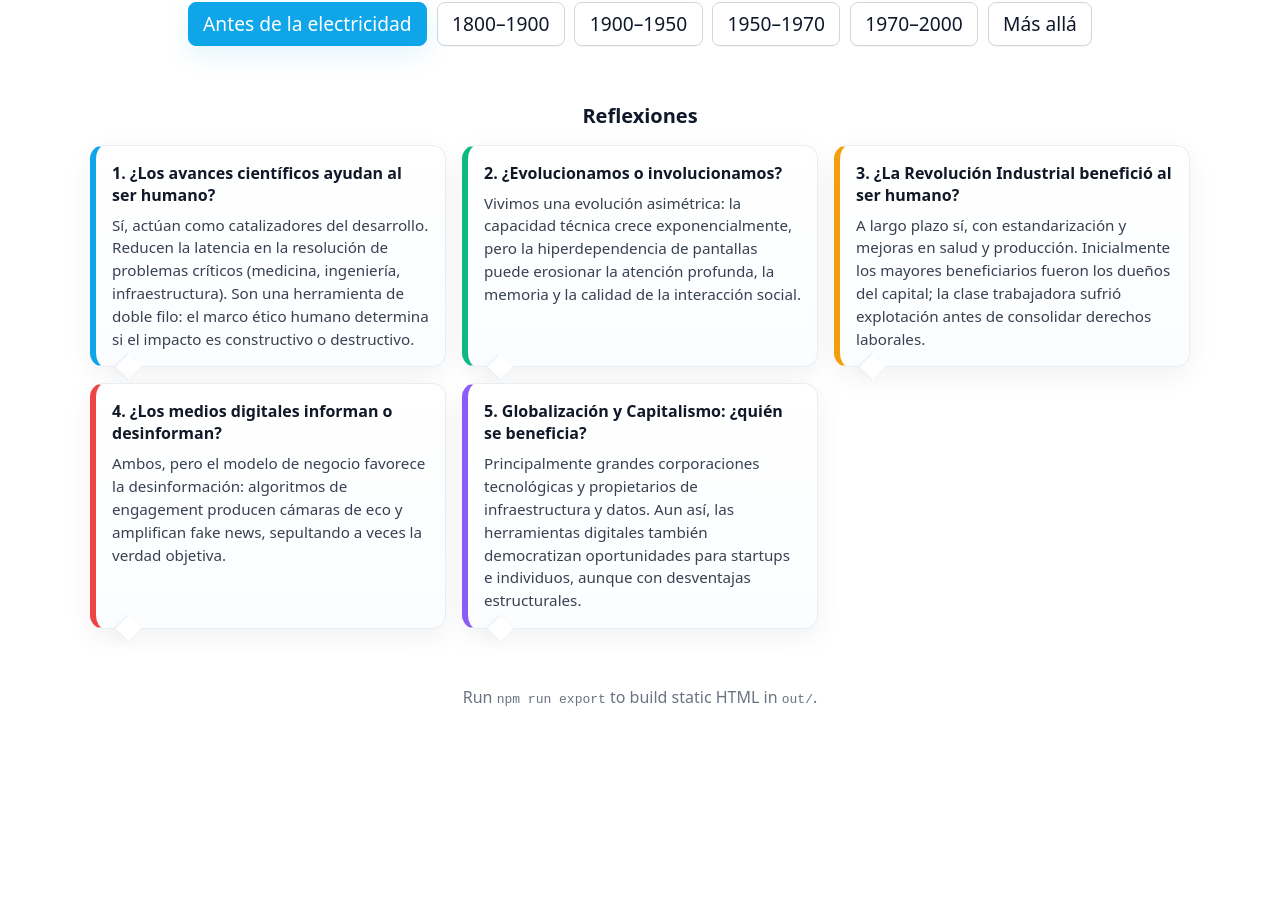
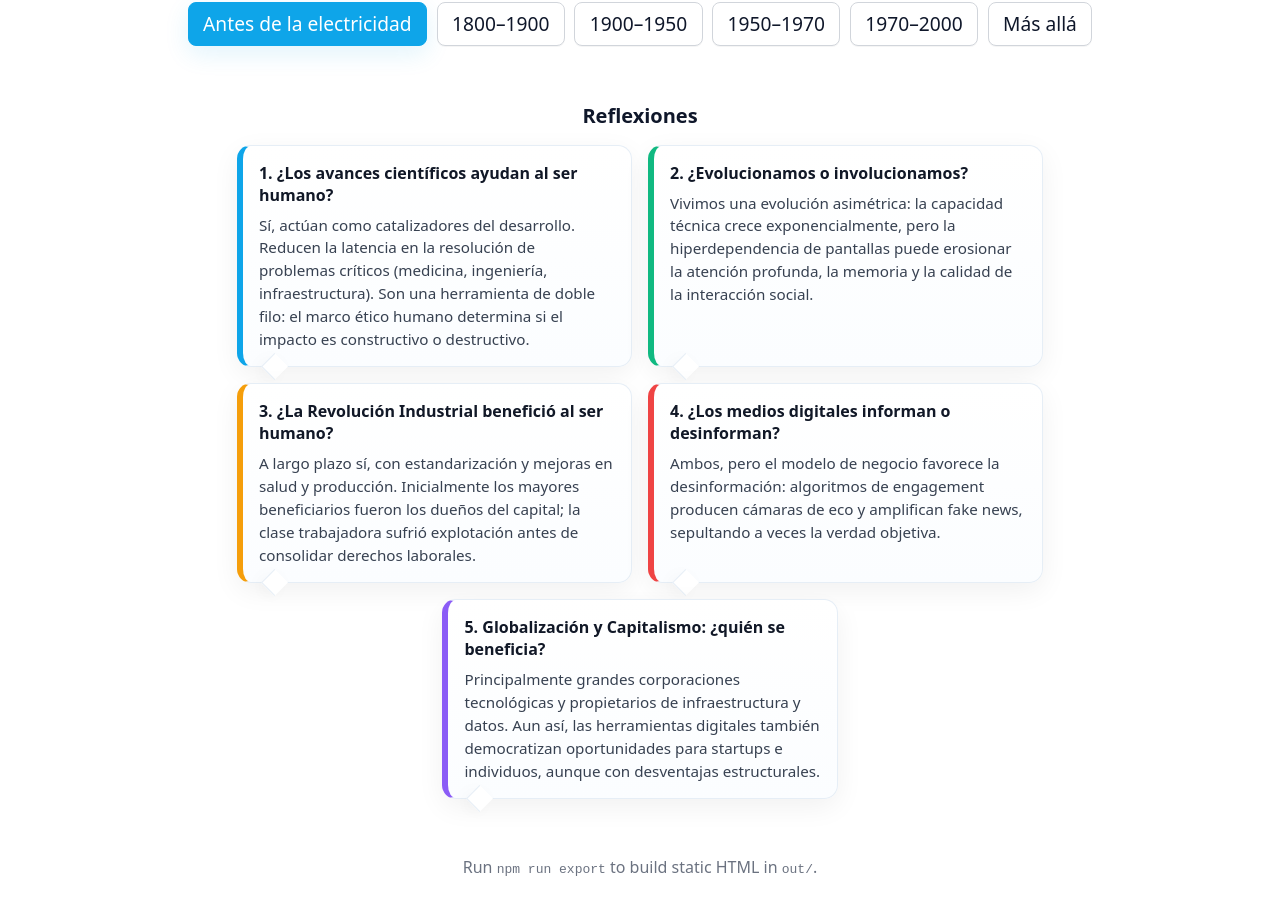
Before and after one commit to yirman/telecom-info-js, a Next.js app: page / in a window 1280 px wide. Shown: the part 1163-2078 px from the top of the page. Before the commit the page ends 1922 px from the top, so only its background shows below. Built offline with nearby package versions, Linux system fonts and the light colour scheme.

Commit message:
adding reflections

```diff
--- a/styles/globals.css
+++ b/styles/globals.css
@@ -23,8 +23,8 @@ main { font-family: system-ui, -apple-system, 'Segoe UI', Roboto, 'Helvetica Neu
 /* Insights / bubbles */
 .insights { max-width: 1100px; margin: 2.5rem auto; padding: 1rem; }
 .insights-title { text-align: center; margin: 0 0 1rem; font-size: 1.25rem; color: #0f172a; }
-.bubbles { display: grid; grid-template-columns: repeat(3, 1fr); gap: 1rem; }
-.bubble { background: linear-gradient(180deg,#ffffff,#fbfdff); border: 1px solid #e6eef6; padding: 1rem; border-radius: 14px; box-shadow: 0 8px 28px rgba(2,6,23,0.06); position: relative; }
+.bubbles { display: flex; flex-wrap: wrap; gap: 1rem; justify-content: center; align-items: stretch; }
+.bubble { background: linear-gradient(180deg,#ffffff,#fbfdff); border: 1px solid #e6eef6; padding: 1rem; border-radius: 14px; box-shadow: 0 8px 28px rgba(2,6,23,0.06); position: relative; flex: 0 1 calc(33.333% - 0.66rem); max-width: 360px; }
 .bubble h4 { margin: 0 0 0.5rem; font-size: 1rem; }
 .bubble p { margin: 0; color: #374151; font-size: 0.95rem; line-height: 1.5; }
 .bubble::after { content: ''; position: absolute; bottom: -10px; left: 22px; width: 18px; height: 18px; background: #ffffff; transform: rotate(45deg); border-left: 1px solid #e6eef6; border-bottom: 1px solid #e6eef6; box-shadow: 0 6px 18px rgba(2,6,23,0.04); }
@@ -37,11 +37,11 @@ main { font-family: system-ui, -apple-system, 'Segoe UI', Roboto, 'Helvetica Neu
 .bubbles .bubble:nth-child(5) { border-left: 6px solid #8b5cf6; }
 
 @media (max-width: 900px) {
-	.bubbles { grid-template-columns: repeat(2, 1fr); }
+	.bubble { flex: 0 1 calc(48% - 1rem); max-width: none; }
 }
 
 @media (max-width: 600px) {
-	.bubbles { grid-template-columns: 1fr; }
+	.bubble { flex: 0 1 100%; }
 	.bubble::after { left: 14px; }
 }
 
```
